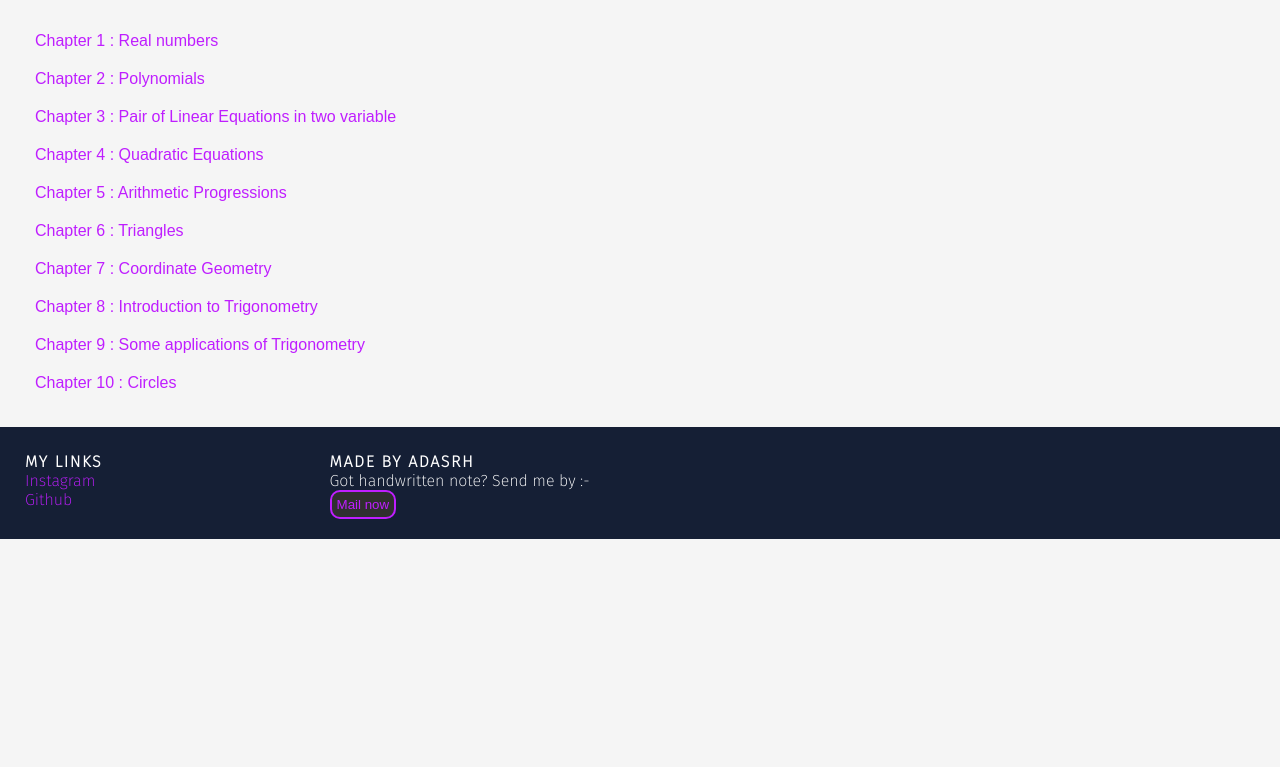
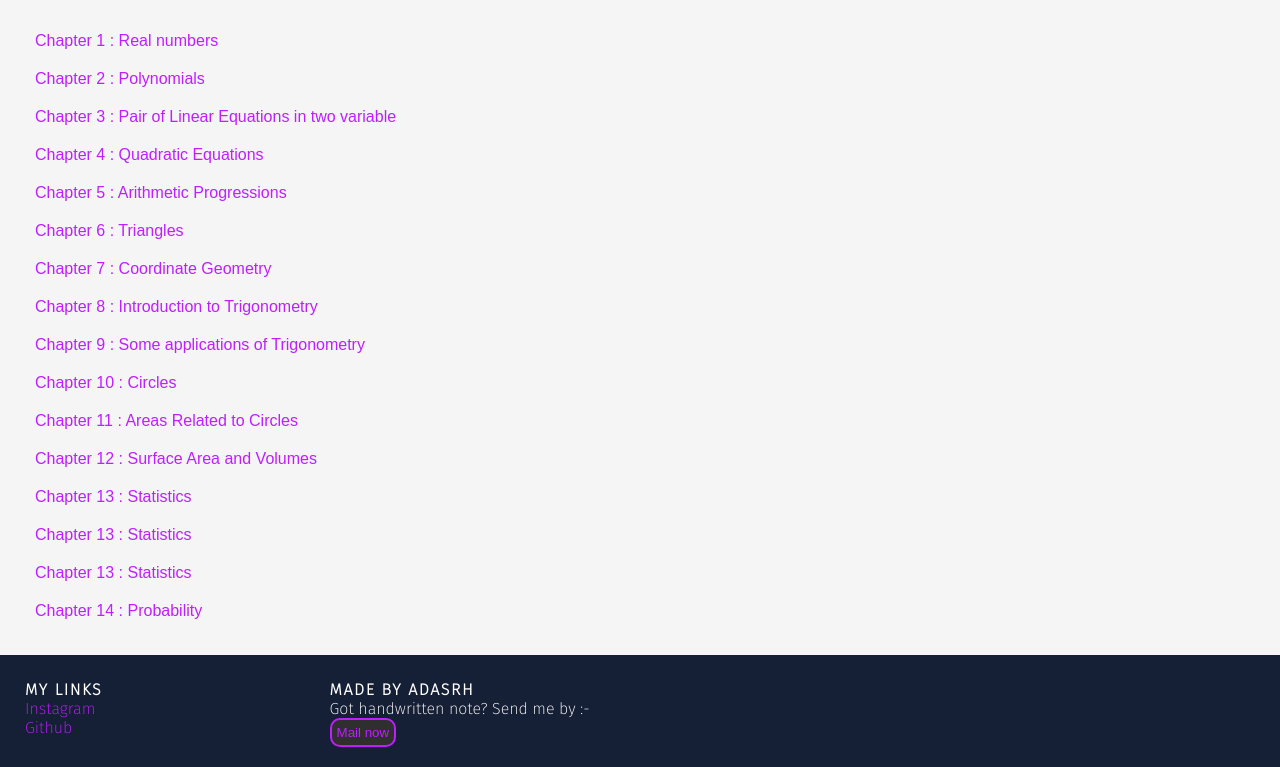
Before and after one commit to AdarshSingh2007/padhakoo, a plain HTML site: page Stuffs/maths/maths.html in a window 1280 px wide. Shown: the part 148-915 px from the top of the page. Before the commit the page ends 800 px from the top, so only its background shows below. Drawn offline with Linux system fonts and the light colour scheme; files whose address does not match are found by name.

Commit message:
All chapters ADDED

```diff
--- a/Stuffs/maths/maths.html
+++ b/Stuffs/maths/maths.html
@@ -34,6 +34,12 @@
         <li><a href="/padhakoo/Stuffs/maths/chapters/ch8.pdf">Chapter 8 : Introduction to Trigonometry</a></li>
         <li><a href="/padhakoo/Stuffs/maths/chapters/ch9.pdf">Chapter 9 : Some applications of Trigonometry</a></li>
         <li><a href="/padhakoo/Stuffs/maths/chapters/ch10.pdf">Chapter 10 : Circles</a></li>
+        <li><a href="/padhakoo/Stuffs/maths/chapters/ch11.pdf">Chapter 11 : Areas Related to Circles</a></li>
+        <li><a href="/padhakoo/Stuffs/maths/chapters/ch12.pdf">Chapter 12 : Surface Area and Volumes</a></li>
+        <li><a href="/padhakoo/Stuffs/maths/chapters/ch13.pdf">Chapter 13 : Statistics</a></li>
+        <li><a href="/padhakoo/Stuffs/maths/chapters/ch13.pdf">Chapter 13 : Statistics</a></li>
+        <li><a href="/padhakoo/Stuffs/maths/chapters/ch13.pdf">Chapter 13 : Statistics</a></li>
+        <li><a href="/padhakoo/Stuffs/maths/chapters/ch14.pdf">Chapter 14 : Probability</a></li>
     </ul>
 </div>
 
@@ -50,13 +56,13 @@
             <p>
                 <a href="https://instagram.com/toxicadarsh/">Instagram</a>
                 <br>
-                <a href="#">Github</a>
+                <a href="https://github.com/AdarshSingh2007/">Github</a>
             </p>
         </div>
         <div class="column">
             <h4>MADE BY ADASRH </h4>
             <p>Got handwritten note? Send me by :-</p>
-                <a  href="mailto:admin@exaple.com"><button id="btn">Mail now</button></a>
+                <a  href="mailto:itz.me.adarsh.69@gmail.com"><button id="btn">Mail now</button></a>
     </div>
 
 </html>
```
